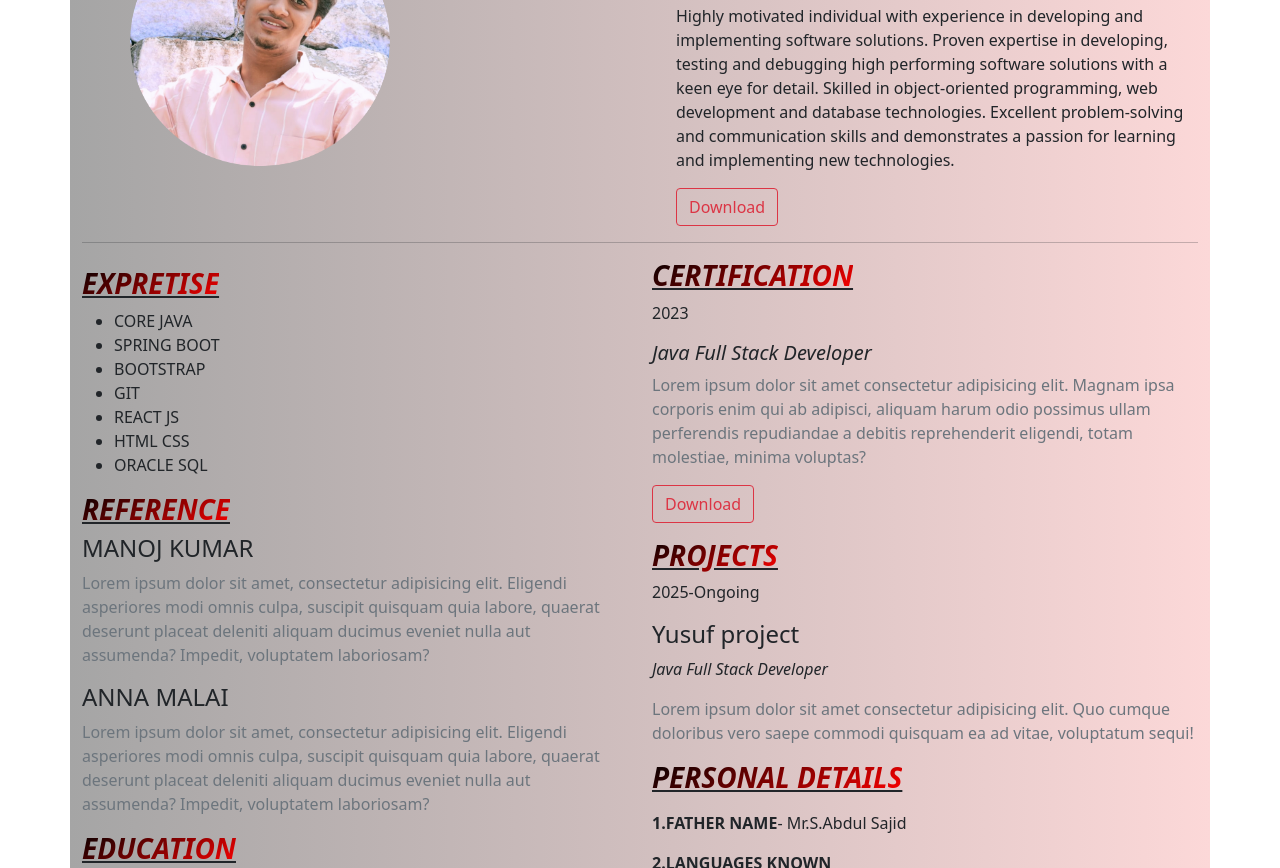
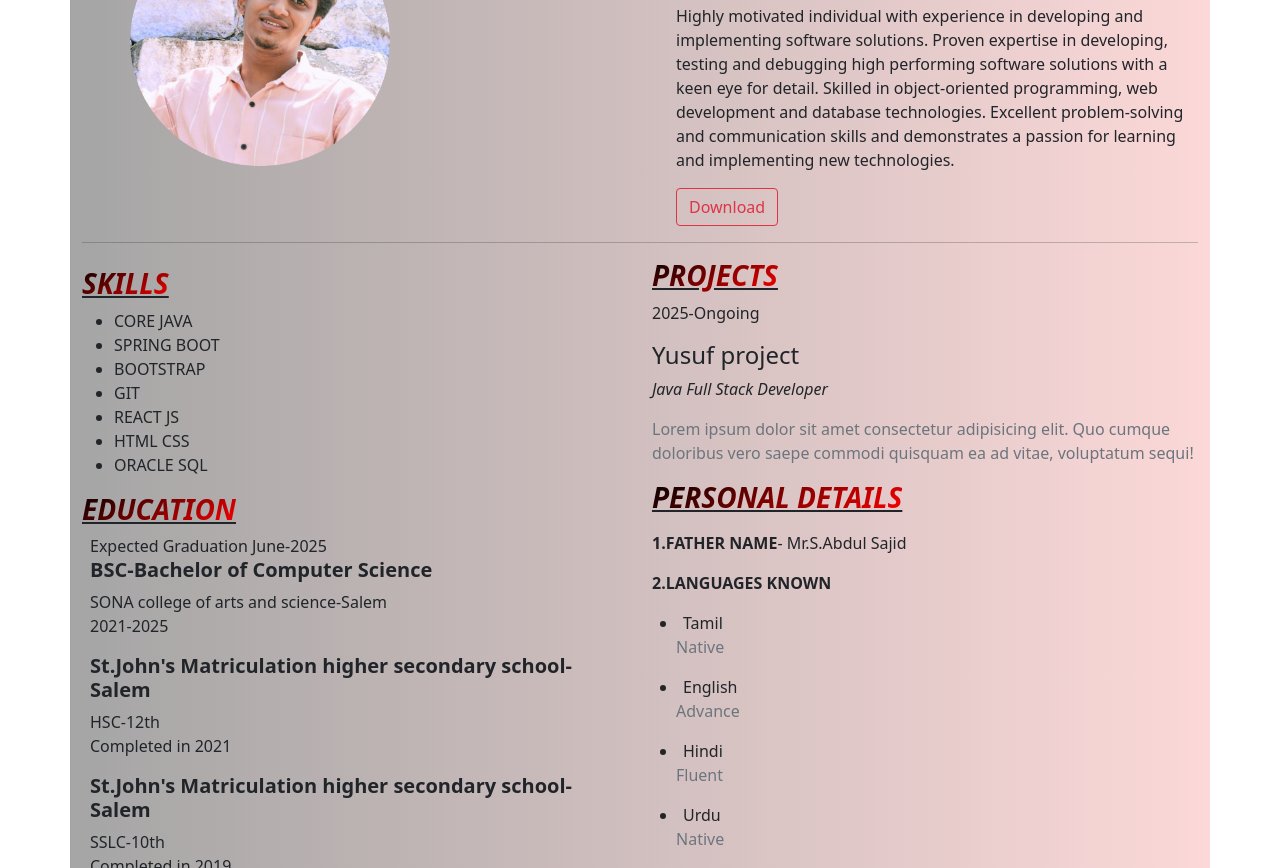
Before and after one commit to yusuf-09054/My_Profile, a plain HTML site: page index.html in a window 1280 px wide. Shown: the part 84-952 px from the top of the page. Drawn offline with nearby package versions, Linux system fonts and the light colour scheme.

Commit message:
r2 done1

```diff
--- a/index.html
+++ b/index.html
@@ -101,7 +101,7 @@
          <div class="row">
             <div class="col">
                 <div>
-                        <h3 class="mt-2"><u><b class="fst-italic" id="doubleclr2">EXPRETISE</b></u></h3>
+                        <h3 class="mt-2"><u><b class="fst-italic" id="doubleclr2">SKILLS</b></u></h3>
                         <ul >
                             <li>CORE JAVA</li>
                             <li>SPRING BOOT</li>
@@ -112,15 +112,6 @@
                             <li>ORACLE SQL</li>
                         </ul>
                     </div>
-                    <div>
-                        <h3 class="title"><u><b class="fst-italic" id="doubleclr3">REFERENCE</b></u></h3>
-                        <h4 class="text-dark">MANOJ KUMAR</h4>
-                        <p class="text-secondary">Lorem ipsum dolor sit amet, consectetur adipisicing elit. Eligendi asperiores modi omnis culpa, suscipit quisquam quia labore, quaerat deserunt placeat deleniti aliquam ducimus eveniet nulla aut assumenda? Impedit, voluptatem laboriosam?</p>
-                    </div>
-                    <div>
-                        <h4 class="text-dark">ANNA MALAI</h4>
-                        <p class="text-secondary">Lorem ipsum dolor sit amet, consectetur adipisicing elit. Eligendi asperiores modi omnis culpa, suscipit quisquam quia labore, quaerat deserunt placeat deleniti aliquam ducimus eveniet nulla aut assumenda? Impedit, voluptatem laboriosam?</p>
-                     </div>
                 <div>
                     <h3><u><b class="fst-italic" id="doubleclr4">EDUCATION</b></u></h3>
                     <div>
@@ -138,11 +129,8 @@
                         <h5 class="ms-2"><b>St.John's Matriculation higher secondary school-Salem</b></h5>
                         <p class="ms-2 mb-0">SSLC-10th</p>
                         <p class="ms-2">Completed in 2019</p>
+                    </div>
                 </div>
-                </div>
-            </div>
-
-            <div class="col">
                 <div>
                     <h3 class="title"><u><b class="fst-italic" id="doubleclr5">CERTIFICATION</b></u></h3>
                     <div>
@@ -154,6 +142,9 @@
                         </p>
                     </div>
                 </div>
+            </div>
+
+            <div class="col">
                 <div>
                     <div>
                         <h3><u><b class="fst-italic" id="doubleclr6">PROJECTS</b></u></h3>
```
